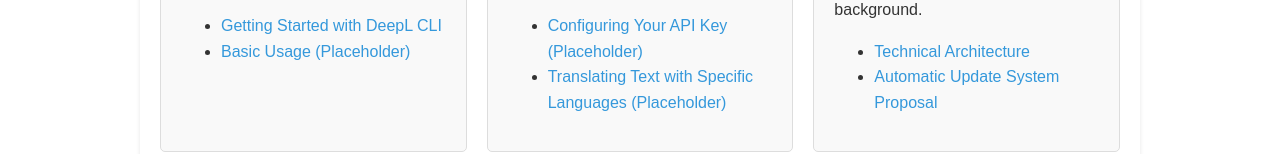
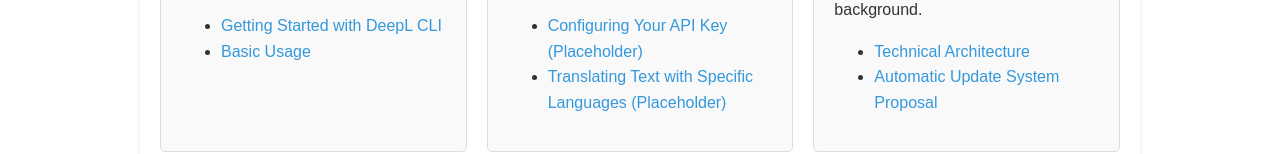
Before and after one commit to Jsamson33/deepl-cli, a plain HTML site: page docs/index.html in a window 1280 px wide. Shown: the part 355-509 px from the top of the page. Drawn offline with Linux system fonts and the light colour scheme.

Commit message:
docs: Implement Basic Usage guide and update GitHub Pages

```diff
--- a/docs/index.html
+++ b/docs/index.html
@@ -77,7 +77,7 @@
                 <p>Learning-oriented guides that show how to achieve a goal.</p>
                 <ul>
                     <li><a href="https://github.com/Jsamson33/deepl-cli/blob/main/readme.md" target="_blank">Getting Started with DeepL CLI</a></li>
-                    <li><a href="#">Basic Usage (Placeholder)</a></li>
+                    <li><a href="basic-usage.md">Basic Usage</a></li>
                 </ul>
             </div>
 
```
Also changed, not shown: 1 other file.
